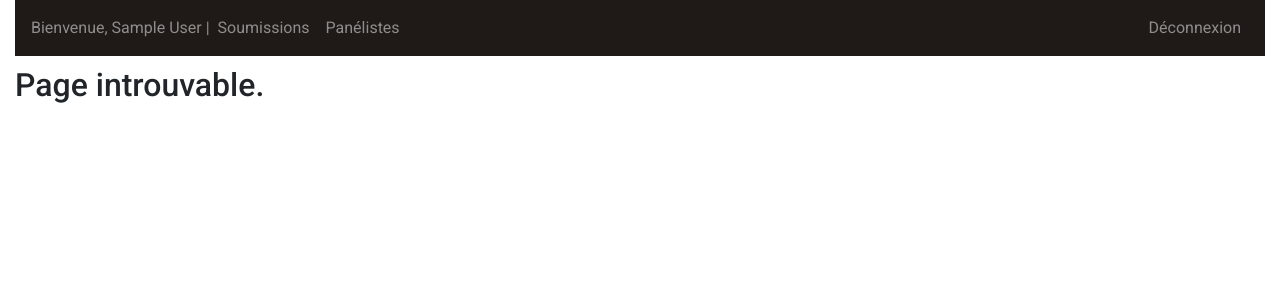
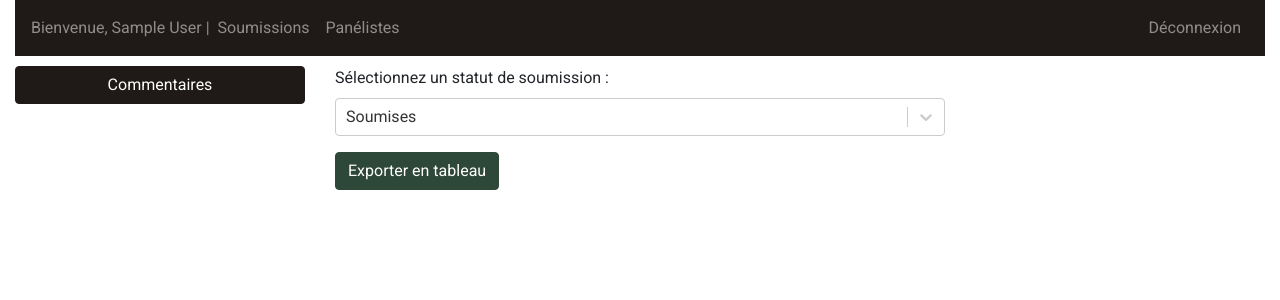
Before and after one commit to the-great-transition/platform-2, a React (Create React App) app: page /exports in a window 1280 px wide. Before the commit this address led to /erratum. Shown: the top 300 px of the page. Built offline with nearby package versions, Linux system fonts and the light colour scheme; sample sign-in values are in the browser's storage.

Commit message:
Added Comments export function

```diff
--- a/src/App.js
+++ b/src/App.js
@@ -14,6 +14,7 @@ import Panelists from "./components/panelists";
 import PanelistViewer from "./components/panelistViewer.jsx";
 import PanelistCreate from "./components/panelistCreate";
 import Associate from "./components/associate";
+import Exports from "./components/exports";
 import Admin from "./components/admin";
 import Logout from "./components/logout";
 import Erratum from "./components/erratum";
@@ -85,6 +86,11 @@ class App extends Component {
                 />
                 <ProtectedRoute
                   user={this.state.user}
+                  path="/exports"
+                  component={Exports}
+                />
+                <ProtectedRoute
+                  user={this.state.user}
                   path="/admin"
                   component={Admin}
                 />
--- /dev/null
+++ b/src/common/commentsTable.jsx
@@ -0,0 +1,48 @@
+import React, { Component } from "react";
+import { toHTML } from "../utilities/string";
+import { exports as lang_exports } from "./../language/fr";
+
+class CommentsTable extends Component {
+  state = {};
+  render() {
+    const { data } = this.props;
+    return (
+      <div>
+        {data.map((d, key) => {
+          return (
+            <table className="table table-bordered table-sm mt-3" key={key}>
+              <thead className="bg-light text-danger text-center">
+                <tr>
+                  <th>
+                    #{d.subm.subm_id} {toHTML(d.subm.subm_title)}
+                  </th>
+                </tr>
+                <tr>
+                  <th>{toHTML(d.subm.user_name) + ", " + d.subm.subm_time}</th>
+                </tr>
+              </thead>
+              <tbody>
+                {d.comm.map((c, k) => {
+                  return (
+                    <React.Fragment>
+                      <tr key={k}>
+                        <td>
+                          <b>{c.user_name + ", " + c.comm_time}</b>
+                        </td>
+                      </tr>
+                      <tr>
+                        <td>{toHTML(c.comm_text)}</td>
+                      </tr>
+                    </React.Fragment>
+                  );
+                })}
+              </tbody>
+            </table>
+          );
+        })}
+      </div>
+    );
+  }
+}
+
+export default CommentsTable;
--- a/src/components/adminMenu.jsx
+++ b/src/components/adminMenu.jsx
@@ -2,9 +2,7 @@ import React, { Component } from "react";
 import { Link } from "react-router-dom";
 import { admin as lang_admin } from "../language/fr";
 
-class AdminMenu extends Component {
-  state = {};
-  render() {
+const AdminMenu = () => {
   return (
     <React.Fragment>
       <Link className="btn btn-block btn-dark" to="/admin">
@@ -15,7 +13,6 @@ class AdminMenu extends Component {
       </Link>
     </React.Fragment>
   );
-  }
-}
+};
 
 export default AdminMenu;
--- a/src/components/associate.jsx
+++ b/src/components/associate.jsx
@@ -1,12 +1,10 @@
-import React, { Component } from "react";
+import React from "react";
 import { Route, Switch } from "react-router-dom";
 import AssociateMenu from "./associateMenu";
 import AssociateComm from "./associateComm";
 import AssociatePart from "./associatePart";
 
-class Associate extends Component {
-  state = {};
-  render() {
+const Associate = () => {
   return (
     <div className="row">
       <div className="col-md-3">
@@ -20,7 +18,6 @@ class Associate extends Component {
       </div>
     </div>
   );
-  }
-}
+};
 
 export default Associate;
--- a/src/components/associateMenu.jsx
+++ b/src/components/associateMenu.jsx
@@ -1,10 +1,8 @@
-import React, { Component } from "react";
+import React from "react";
 import { Link } from "react-router-dom";
 import { associate as lang_associate } from "../language/fr";
 
-class AssociateMenu extends Component {
-  state = {};
-  render() {
+const AssociateMenu = () => {
   return (
     <React.Fragment>
       <Link className="btn btn-block btn-dark" to="/associate">
@@ -15,7 +13,6 @@ class AssociateMenu extends Component {
       </Link>
     </React.Fragment>
   );
-  }
-}
+};
 
 export default AssociateMenu;
--- /dev/null
+++ b/src/components/exports.jsx
@@ -0,0 +1,22 @@
+import React from "react";
+import { Route, Switch } from "react-router-dom";
+import ExportMenu from "./exportsMenu";
+import ExportComments from "./exportsComments";
+
+const Exports = () => {
+  return (
+    <div className="row">
+      <div className="col-md-3">
+        <ExportMenu />
+      </div>
+      <div className="col-md-6">
+        <Switch>
+          <Route path="/exports/comments" component={ExportComments} />
+          <Route path="/exports" component={ExportComments} />
+        </Switch>
+      </div>
+    </div>
+  );
+};
+
+export default Exports;
--- /dev/null
+++ b/src/components/exportsComments.jsx
@@ -0,0 +1,78 @@
+import React, { Component } from "react";
+import SelectInput from "./../common/selectInput";
+import CommentsTable from "./../common/commentsTable";
+import { getResource } from "../services/resourceService";
+import {
+  exports as lang_exports,
+  submissions as lang_submissions
+} from "./../language/fr";
+
+class ExportsComments extends Component {
+  state = {
+    data: {
+      status: { name: "status", label: "Soumises", value: "0" }
+    },
+    comments: {},
+    displayTable: false
+  };
+
+  handleSelectChange = e => {
+    const { data } = this.state;
+    const nam = e.name;
+    const val = e;
+    data[nam] = val;
+    this.setState({ data });
+  };
+
+  displayTable = () => {
+    try {
+      this.getComms();
+      this.setState({ displayTable: true });
+    } catch (ex) {
+      console.log(ex);
+    }
+  };
+
+  async getComms() {
+    const { value: id } = this.state.data.status;
+    const comments = await getResource("comment", id, "status=true");
+    if (comments.length > 0) {
+      this.setState({ comments: comments });
+    } else {
+      this.setState({ comments: {} });
+    }
+  }
+
+  render() {
+    const { data, comments, displayTable } = this.state;
+    return (
+      <div>
+        <div className="row">
+          <div className="col">
+            <SelectInput
+              name="status"
+              label={lang_exports.optionsLabel}
+              value={data.status}
+              options={lang_submissions.status}
+              onChange={this.handleSelectChange}
+            />
+            <button className="btn btn-success" onClick={this.displayTable}>
+              {lang_exports.table}
+            </button>
+          </div>
+        </div>
+        <div className="row">
+          <div className="col">
+            {displayTable && comments.length > 0 ? (
+              <CommentsTable data={comments} />
+            ) : (
+              ""
+            )}
+          </div>
+        </div>
+      </div>
+    );
+  }
+}
+
+export default ExportsComments;
--- /dev/null
+++ b/src/components/exportsMenu.jsx
@@ -0,0 +1,15 @@
+import React from "react";
+import { Link } from "react-router-dom";
+import { exports as lang_exports } from "../language/fr";
+
+const ExportsMenu = () => {
+  return (
+    <React.Fragment>
+      <Link className="btn btn-block btn-dark" to="/exports">
+        {lang_exports.menu_comments}
+      </Link>
+    </React.Fragment>
+  );
+};
+
+export default ExportsMenu;
--- a/src/components/nav.jsx
+++ b/src/components/nav.jsx
@@ -41,6 +41,15 @@ class Nav extends Component {
               ""
             )}
           </ul>
+          <ul className="navbar-nav">
+            {parseInt(this.props.user.role) <= 1 ? (
+              <Link className="nav-link" to="/exports">
+                {lang_nav.exports}
+              </Link>
+            ) : (
+              ""
+            )}
+          </ul>
           <ul className="navbar-nav ml-auto">
             {parseInt(this.props.user.role) === 0 ? (
               <Link className="nav-link" to="/admin">
--- a/src/language/fr.jsx
+++ b/src/language/fr.jsx
@@ -30,6 +30,7 @@ export const nav = {
   associate: "Associer",
   schedule: "Horaire",
   translation: "Traduction",
+  exports: "Exporter",
   admin: "Administration",
   logout: "Déconnexion",
   erratum: "Page introuvable."
@@ -84,12 +85,12 @@ export const submissions = {
     }
   ],
   status: [
-    { label: "Soumises", value: "0" },
-    { label: "Rejetées", value: "1" },
-    { label: "Acceptées", value: "2" },
-    { label: "Confirmées", value: "3" },
-    { label: "Annulées", value: "4" },
-    { label: "Supprimées", value: "99" }
+    { name: "status", label: "Soumises", value: "0" },
+    { name: "status", label: "Rejetées", value: "1" },
+    { name: "status", label: "Acceptées", value: "2" },
+    { name: "status", label: "Confirmées", value: "3" },
+    { name: "status", label: "Annulées", value: "4" },
+    { name: "status", label: "Supprimées", value: "99" }
   ]
 };
 
@@ -252,10 +253,10 @@ export const panelists = {
     }
   ],
   status: [
-    { label: "En attente", value: "0" },
-    { label: "Confirmé·e·s", value: "1" },
-    { label: "Rejeté·e·s", value: "2" },
-    { label: "Supprimé·e·s", value: "99" }
+    { name: "status", label: "En attente", value: "0" },
+    { name: "status", label: "Confirmé·e·s", value: "1" },
+    { name: "status", label: "Rejeté·e·s", value: "2" },
+    { name: "status", label: "Supprimé·e·s", value: "99" }
   ]
 };
 
@@ -293,6 +294,15 @@ export const associate = {
   addComm: "Ajouter une communication",
   addPart: "Ajouter un·e panéliste",
   confirmAssociate: "Confirmer l'ajout"
+};
+
+export const exports = {
+  menu_comments: "Commentaires",
+  optionsLabel: "Sélectionnez un statut de soumission : ",
+  table: "Exporter en tableau",
+  csv: "Exporter en format CSV",
+  print: "Imprimer le tableau",
+  tableComments: "Commentaires : "
 };
 
 export const admin = {
--- a/src/services/resourceService.js
+++ b/src/services/resourceService.js
@@ -8,9 +8,13 @@ const tokenKey = "token";
 
 http.setJWT(getJWT());
 
-export async function getResource(type, id) {
+export async function getResource(type, id, string) {
   let URL = id ? apiURL + type + "/" + id : apiURL + type;
+  if (string) {
+    URL += "?" + string;
+  }
   try {
+    console.log(URL);
     const response = await http.get(URL);
     return response["data"];
   } catch (ex) {
```
Also changed, not shown: src/common/modalc.jsx (deleted, +0 -44 lines). Lines whose indentation alone changed are shown as unchanged.
